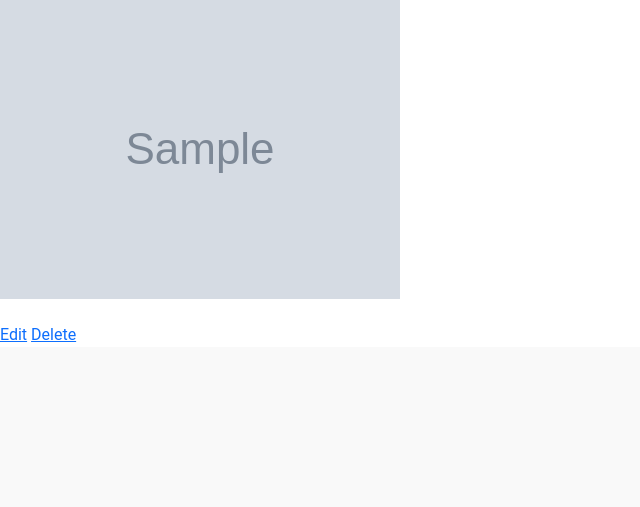
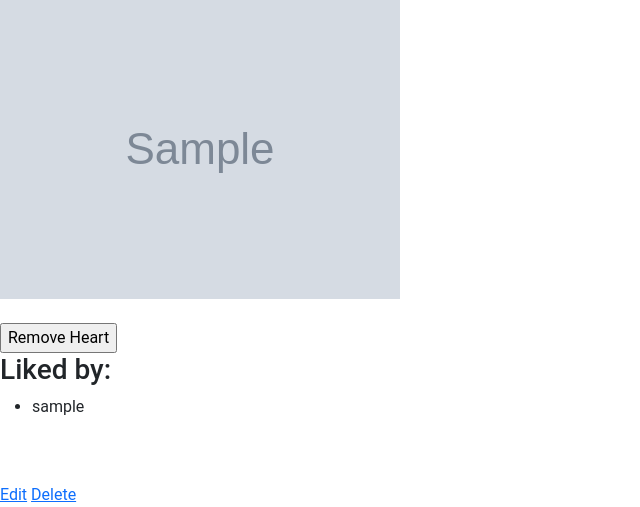
Before and after one commit to J0YERIM/GavelGen, a Django app: page /products/1/ in a window 1280 px wide. Shown: the part 473-980 px from the top of the page, without its empty margins (0-640 px from the left). Before the commit the page ends 815 px from the top, so only its background shows below. Run offline with Django 4.2, Linux system fonts and the light colour scheme; a user stored in the database is signed in; tables that the repository leaves empty hold one stand-in row (values such as "Sample post"); grey boxes marked "Sample" are stand-in pictures; parts of the project's set-up code (start-up, migrations or seed data) failed here and were passed over; some libraries are stand-ins or nearby versions.

Commit message:
feat(products): Implement heart CRUD features

```diff
--- a/products/urls.py
+++ b/products/urls.py
@@ -2,7 +2,6 @@ from django.urls import path
 from .views import *
 
 app_name = 'products'
-
 urlpatterns = [
     path('products/', ProductListView.as_view(), name='product_list'),
     path('products/<int:pk>/', ProductDetailView.as_view(), name='product_detail'),
@@ -15,4 +14,7 @@ urlpatterns = [
     path('reports/new/', ReportCreateView.as_view(), name='report_create'),
     path('reports/<int:pk>/edit/', ReportUpdateView.as_view(), name='report_update'),
     path('reports/<int:pk>/delete/', ReportDeleteView.as_view(), name='report_delete'),
+
+    path('products/<int:product_id>/toggle_heart/', toggle_heart, name='toggle_heart'),
+    # path('heart/list/', HeartListView.as_view(), name='heart_list'),
 ]
--- a/products/views.py
+++ b/products/views.py
@@ -2,6 +2,9 @@ from django.shortcuts import render, redirect, get_object_or_404
 from django.urls import reverse_lazy
 from django.contrib.auth.mixins import LoginRequiredMixin, UserPassesTestMixin
 from django.views.generic import ListView, DetailView, CreateView, UpdateView, DeleteView
+from django.views import View
+from django.http import HttpResponseRedirect
+from django.urls import reverse
 from .models import Product, Tag, Comment, Heart, Report
 from .forms import ProductForm, ProductUpdateForm, ReportForm
 from django.http import Http404
@@ -19,6 +22,12 @@ class ProductListView(ListView):
 class ProductDetailView(DetailView):
     model = Product
     template_name = 'products/product_detail.html'
+
+    def get_context_data(self, **kwargs):
+        context = super().get_context_data(**kwargs)
+        context['user_likes_this'] = self.object.hearts.filter(user=self.request.user).exists()
+        context['liked_users'] = self.object.hearts.all()
+        return context
 
 
 class ProductCreateView(LoginRequiredMixin, CreateView):
@@ -53,6 +62,7 @@ class ProductDeleteView(LoginRequiredMixin, UserPassesTestMixin, DeleteView):
     model = Product
     template_name = 'products/product_confirm_delete.html'
     success_url = reverse_lazy('products:product_list')
+    context_object_name = 'product'
 
     def test_func(self):
         product = self.get_object()
@@ -118,3 +128,16 @@ class ReportDeleteView(LoginRequiredMixin, UserPassesTestMixin, DeleteView):
 
     def handle_no_permission(self):
         raise Http404()
+
+
+
+def toggle_heart(request, product_id):
+    product = get_object_or_404(Product, id=product_id)
+    if not request.user.is_authenticated:
+        return HttpResponseRedirect(reverse('products:product_detail', args=(product.id,)))
+
+    heart, created = Heart.objects.get_or_create(user=request.user, product=product)
+    if not created:
+        heart.delete()
+
+    return HttpResponseRedirect(reverse('products:product_detail', args=(product.id,)))
--- a/templates/index.html
+++ b/templates/index.html
@@ -7,6 +7,10 @@
     <h2><a href="{% url 'users:profile' %}">회원 정보 조회</a></h2>
     <h2><a href="{% url 'products:product_list' %}">상품 조회</a></h2>
     <h2><a href="{% url 'products:report_list' %}">고객 신고 조회</a></h2>
+    <br><h2>My Hearts</h2>
+  {% for heart in user.hearts.all %}
+    <h3><a href="{% url 'products:product_detail' heart.product.id %}">{{ heart.product.title }}</a></h3>
+  {% endfor %}
 {% else %}
   <h1 class="display-4 font-weight-bold">GavelGen에 오신 것을 환영합니다!</h1>
   <p class="lead">저희 서비스는 경매를 통해 다양한 상품을 구매하고 판매할 수 있는 플랫폼을 제공합니다.</p>
--- a/templates/products/product_detail.html
+++ b/templates/products/product_detail.html
@@ -23,6 +23,25 @@
     <img src="{{ product.image.url }}" alt="Product Image">
   {% endif %}
 
+
+    <br><br>
+{% if request.user.is_authenticated %}
+  <form method="post" action="{% url 'products:toggle_heart' product.id %}">
+    {% csrf_token %}
+    <input type="submit" value="{% if user_likes_this %}Remove Heart{% else %}Add Heart{% endif %}">
+  </form>
+{% endif %}
+
+<h3>Liked by:</h3>
+<ul>
+  {% for liked_user in liked_users %}
+    <li>{{ liked_user.user.username }}</li>
+  {% endfor %}
+</ul>
+
+
+
+
   <br><br>
   {% if request.user == product.user %}
     <a href="{% url 'products:product_update' product.id %}">Edit</a>
--- a/templates/products/report_confirm_delete.html
+++ b/templates/products/report_confirm_delete.html
@@ -2,7 +2,7 @@
 
 {% block content %}
   <h1>Delete Report</h1>
-  <p>Are you sure you want to delete the report "{{ object.title }}"?</p>
+  <p>Are you sure you want to delete the report "{{ report.title }}"?</p>
   <form method="post">
     {% csrf_token %}
     {{ form }}
--- a/templates/products/report_detail.html
+++ b/templates/products/report_detail.html
@@ -9,6 +9,7 @@
   <p>Created: {{ report.created_at }}</p>
   <p>Updated: {{ report.updated_at }}</p>
   <p>Submitted by: {{ report.user.username }}</p>
+
   <a href="{% url 'products:report_update' report.id %}">Edit</a>
   <a href="{% url 'products:report_delete' report.id %}">Delete</a>
 {% endblock %}
```
